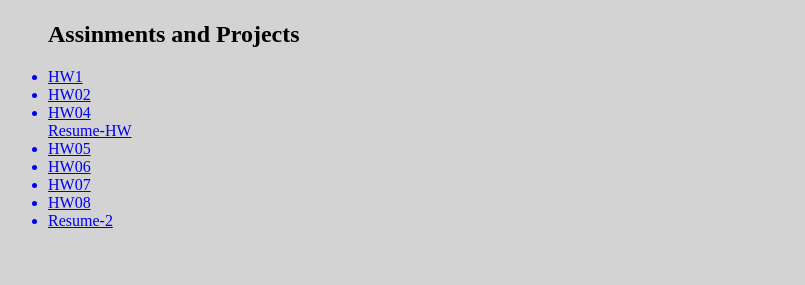
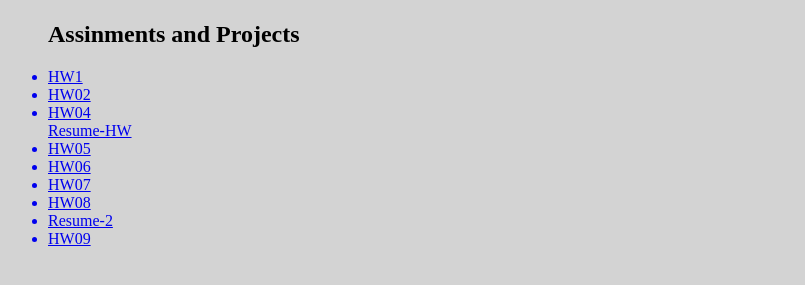
Before and after one commit to ayah89/CIS-1300-WebDesign, a plain HTML site: page index.html in a window 1280 px wide. Shown: the part 59-344 px from the top of the page, without its empty margins (0-805 px from the left). Drawn offline with Linux system fonts and the light colour scheme.

Commit message:
Update index.html

```diff
--- a/index.html
+++ b/index.html
@@ -26,6 +26,7 @@
      <a href="https://ayah89.github.io/CIS-1300-WebDesign/HW07/index (1).html"><li>HW07</li></a>
      <a href="https://ayah89.github.io/CIS-1300-WebDesign/HW08/index.html"><li>HW08</li></a>
      <a href="https://ayah89.github.io/CIS-1300-WebDesign/Resume-2/index.html"><li>Resume-2</li></a>
+     <a href="https://ayah89.github.io/CIS-1300-WebDesign/HW09/index.html"><li>HW09</li></a>
 
 
 
```
